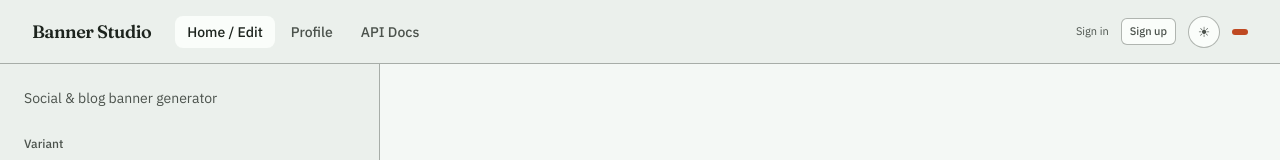
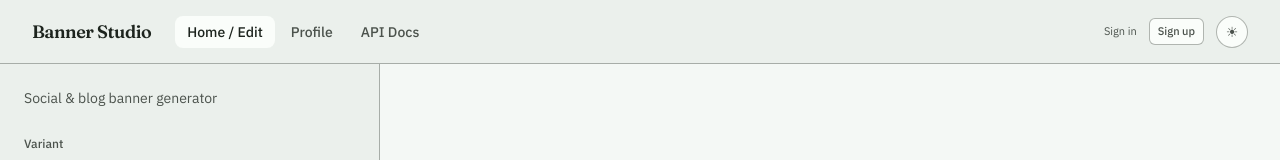
Before and after one commit to andriawan24/banner-blog-maker, a Next.js app: page / in a window 1280 px wide. Shown: the top 160 px of the page. Built offline with nearby package versions, Linux system fonts and the light colour scheme; no server answers.

Commit message:
chore: remove stray accent dot from nav header

```diff
--- a/components/AppNav.tsx
+++ b/components/AppNav.tsx
@@ -46,7 +46,6 @@ export function AppNav() {
       <div className="flex items-center gap-3">
         <AccountBar />
         <ThemeToggle />
-        <span className="h-1.5 w-4 rounded-full bg-accent" aria-hidden />
       </div>
     </header>
   );
```
